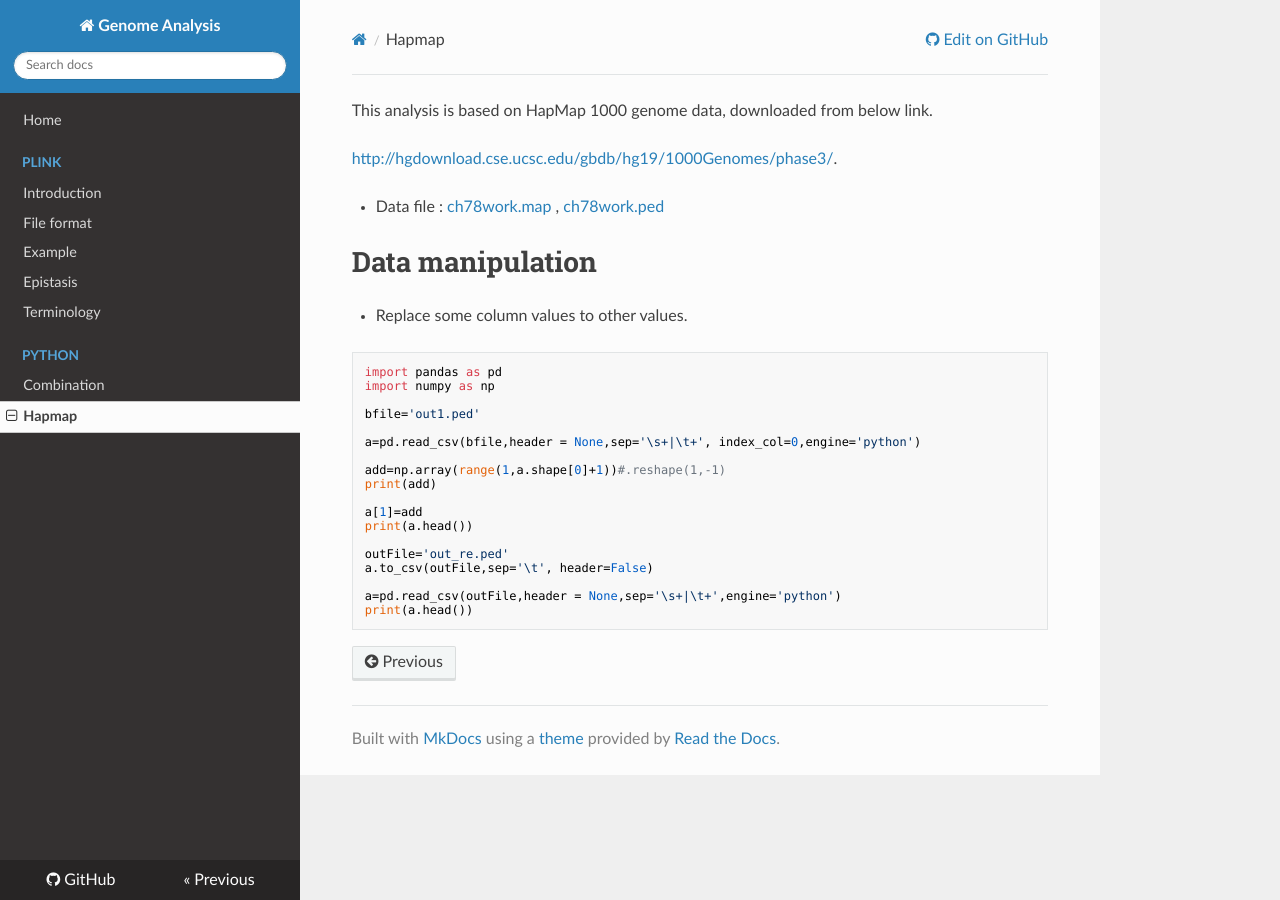
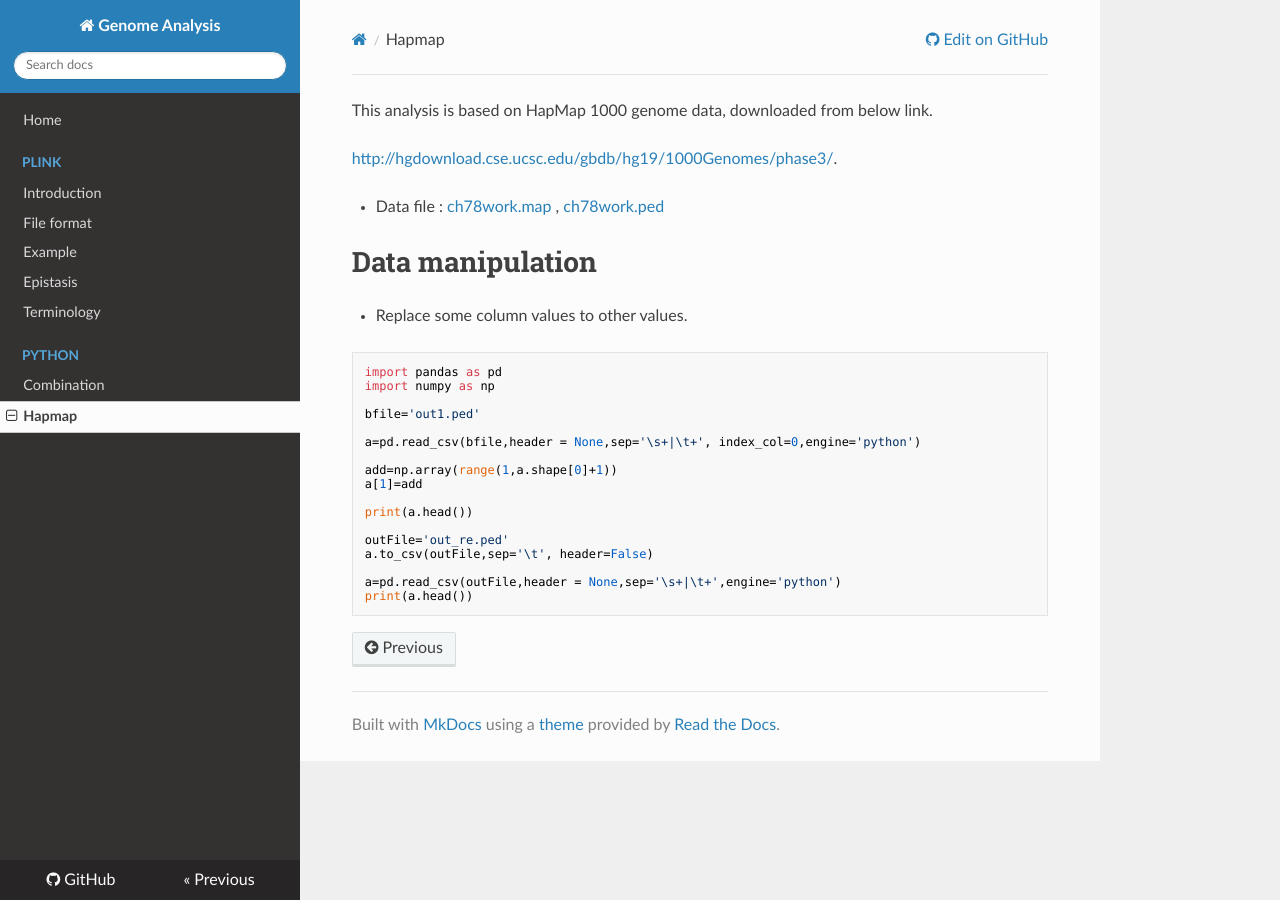
Before and after one commit to WonyoungCho/plink, an MkDocs documentation site: the page built from docs/hapMap1KG_ch7_8.md, in a window 1280 px wide. Built offline with MkDocs 1.6.1, drawn with Linux system fonts in a browser that asks for light colours; nearby versions of some CDN libraries; old or Windows-style settings are respelled for this version of MkDocs.

Commit message:
Update hapMap1KG_ch7_8.md

```diff
--- a/docs/hapMap1KG_ch7_8.md
+++ b/docs/hapMap1KG_ch7_8.md
@@ -15,10 +15,9 @@ bfile='out1.ped'
 
 a=pd.read_csv(bfile,header = None,sep='\s+|\t+', index_col=0,engine='python')
 
-add=np.array(range(1,a.shape[0]+1))#.reshape(1,-1)
-print(add)
+add=np.array(range(1,a.shape[0]+1))
+a[1]=add
 
-a[1]=add
 print(a.head())
 
 outFile='out_re.ped'
```
